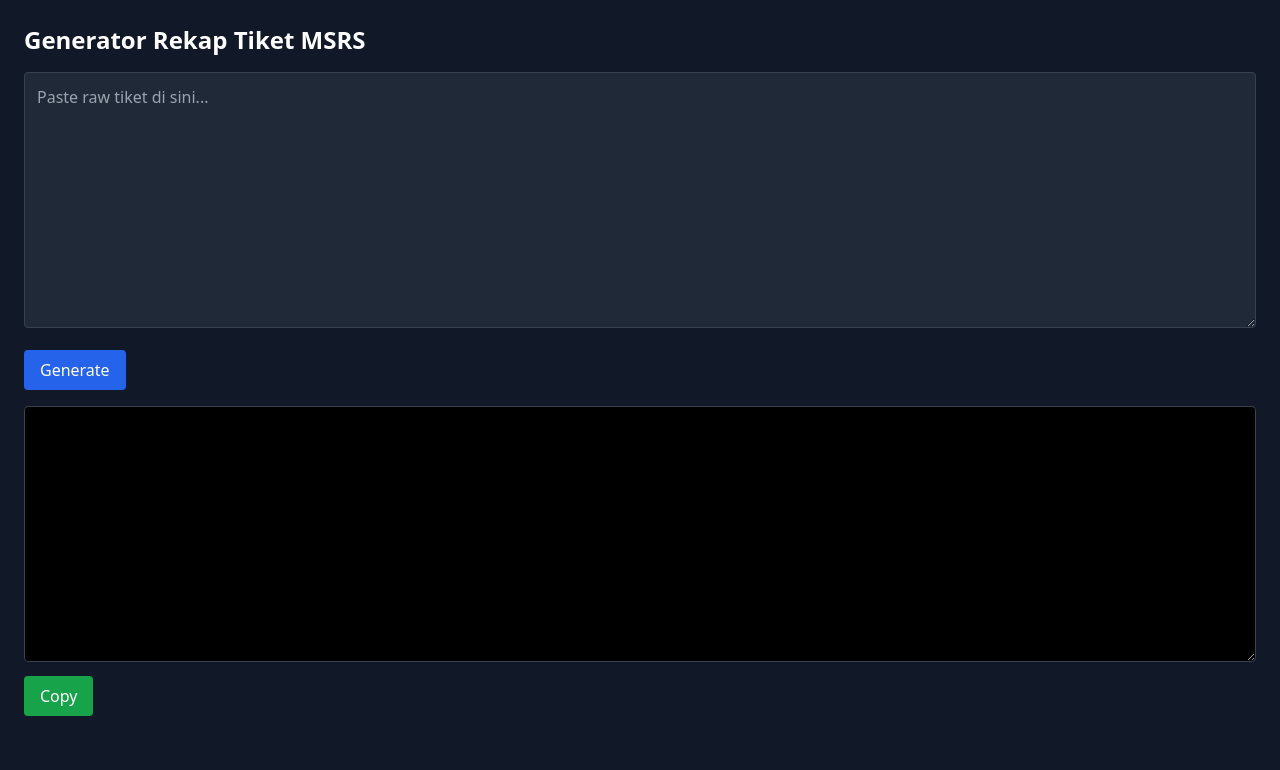
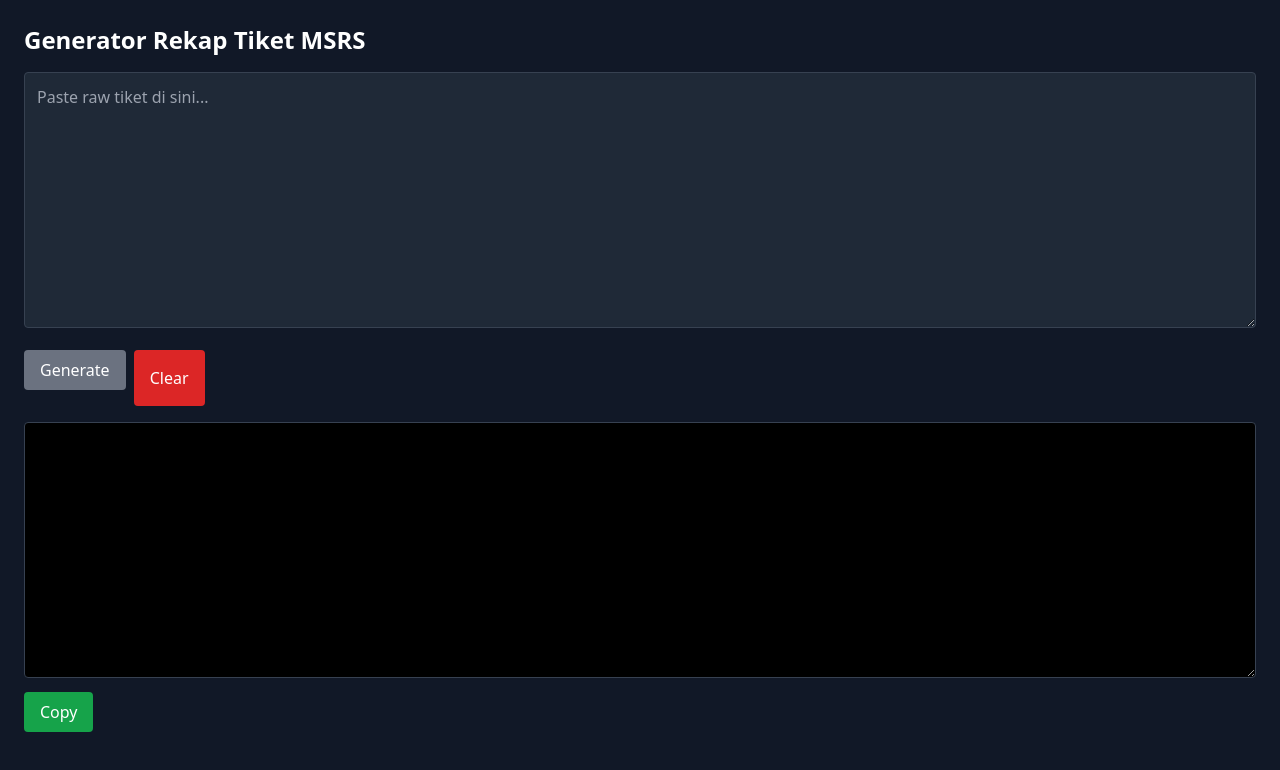
Before and after one commit to septianadip17/generate-rekap-tiket, a React (Vite) app: page / in a window 1280 px wide. Shown: the top 770 px of the page. Built offline with nearby package versions, Linux system fonts and the light colour scheme.

Commit message:
feat: clear area input and toast notifications

```diff
--- a/package.json
+++ b/package.json
@@ -12,7 +12,8 @@
   "dependencies": {
     "axios": "^1.6.8",
     "react": "^18.2.0",
-    "react-dom": "^18.2.0"
+    "react-dom": "^18.2.0",
+    "react-hot-toast": "^2.6.0"
   },
   "devDependencies": {
     "@types/react": "^18.2.66",
--- a/src/App.jsx
+++ b/src/App.jsx
@@ -1,25 +1,62 @@
-import { useState } from "react";
+import { useState, useRef } from "react";
 import InputArea from "./components/InputArea";
 import OutputArea from "./components/OutputArea";
 import GenerateButton from "./components/GenerateButton";
 import { parseTiket } from "./utils/parser";
+import { Toaster, toast } from "react-hot-toast";
 
 export default function App() {
   const [rawText, setRawText] = useState("");
   const [result, setResult] = useState("");
+  const outputRef = useRef(null);
 
   const handleGenerate = () => {
+    if (!rawText.trim()) {
+      toast.error("Input masih kosong!");
+      return;
+    }
+
     const output = parseTiket(rawText);
     setResult(output);
+
+    toast.success("Berhasil generate tiket!");
+
+    // auto scroll ke output
+    setTimeout(() => {
+      outputRef.current?.scrollIntoView({ behavior: "smooth" });
+    }, 100);
+  };
+
+  const handleClear = () => {
+    setRawText("");
+    setResult("");
+    toast("Input dibersihkan!");
   };
 
   return (
     <div className="min-h-screen bg-gray-900 text-white p-6">
-      <h1 className="text-2xl font-bold mb-4">Generator Rekap Tiket MSRS</h1>
+      <Toaster position="top-right" />
+
+      <h1 className="text-2xl font-bold mb-4">
+        Generator Rekap Tiket MSRS
+      </h1>
 
       <InputArea value={rawText} onChange={setRawText} />
-      <GenerateButton onClick={handleGenerate} />
-      <OutputArea value={result} />
+
+      <div className="flex gap-2 mb-4">
+        <GenerateButton onClick={handleGenerate} disabled={!rawText.trim()} />
+
+        <button
+          onClick={handleClear}
+          className="bg-red-600 hover:bg-red-700 px-4 py-2 rounded"
+        >
+          Clear
+        </button>
+      </div>
+
+      <div ref={outputRef}>
+        <OutputArea value={result} />
+      </div>
     </div>
   );
 }
--- a/src/components/GenerateButton.jsx
+++ b/src/components/GenerateButton.jsx
@@ -1,10 +1,15 @@
 import PropTypes from 'prop-types';
 
-export default function GenerateButton({ onClick }) {
+export default function GenerateButton({ onClick, disabled }) {
   return (
     <button
       onClick={onClick}
-      className="bg-blue-600 hover:bg-blue-700 px-4 py-2 rounded mb-4"
+      disabled={disabled}
+      className={`px-4 py-2 rounded mb-4 ${
+        disabled
+          ? "bg-gray-500 cursor-not-allowed"
+          : "bg-blue-600 hover:bg-blue-700"
+      }`}
     >
       Generate
     </button>
@@ -13,4 +18,5 @@ export default function GenerateButton({ onClick }) {
 
 GenerateButton.propTypes = {
   onClick: PropTypes.func.isRequired,
+  disabled: PropTypes.bool.isRequired,
 };
--- a/src/components/OutputArea.jsx
+++ b/src/components/OutputArea.jsx
@@ -1,18 +1,26 @@
 import PropTypes from "prop-types";
 
 import { useState } from "react";
+
+import { toast } from "react-hot-toast";
 
 export default function OutputArea({ value }) {
   const [copied, setCopied] = useState(false);
 
   const handleCopy = async () => {
+    if (!value) {
+      toast.error("Tidak ada data untuk di-copy!");
+      return;
+    }
+
     try {
       await navigator.clipboard.writeText(value);
       setCopied(true);
+      toast.success("Berhasil di-copy!");
 
       setTimeout(() => setCopied(false), 2000);
     } catch (err) {
-      alert("Gagal copy!");
+      toast.error("Gagal copy!");
     }
   };
 
```
Also changed, not shown: 1 other file (tests, documents, lock files or other folders).
